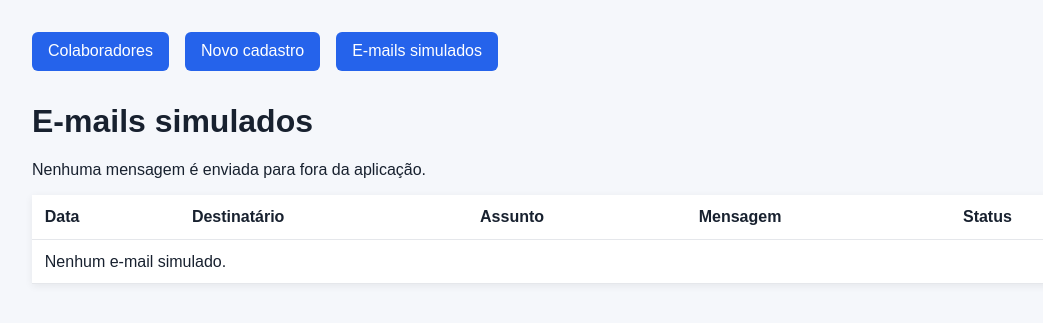
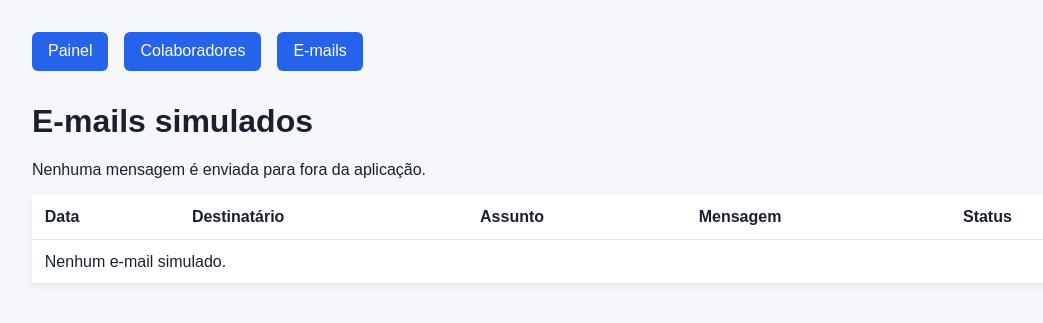
Before and after one commit to analaress/app-gerenciamento-funcionarios, a FastAPI app: page /painel/emails in a window 1280 px wide. Shown: the top 323 px of the page, without its empty margins (58-1101 px from the left). Run offline with FastAPI, Linux system fonts and the light colour scheme.

Commit message:
limpa referencias antigas de interface e email

```diff
--- a/templates/base.html
+++ b/templates/base.html
@@ -77,8 +77,8 @@
 </head>
 
 <body>
-    <nav><a href="/ui/colaboradores">Colaboradores</a><a href="/ui/colaboradores/novo">Novo cadastro</a><a
-            href="/ui/emails">E-mails simulados</a></nav>{% block content %}{% endblock %}
+    <nav><a href="/painel">Painel</a><a href="/painel/colaboradores">Colaboradores</a><a
+            href="/painel/emails">E-mails</a></nav>{% block content %}{% endblock %}
 </body>
 
 </html>
```
